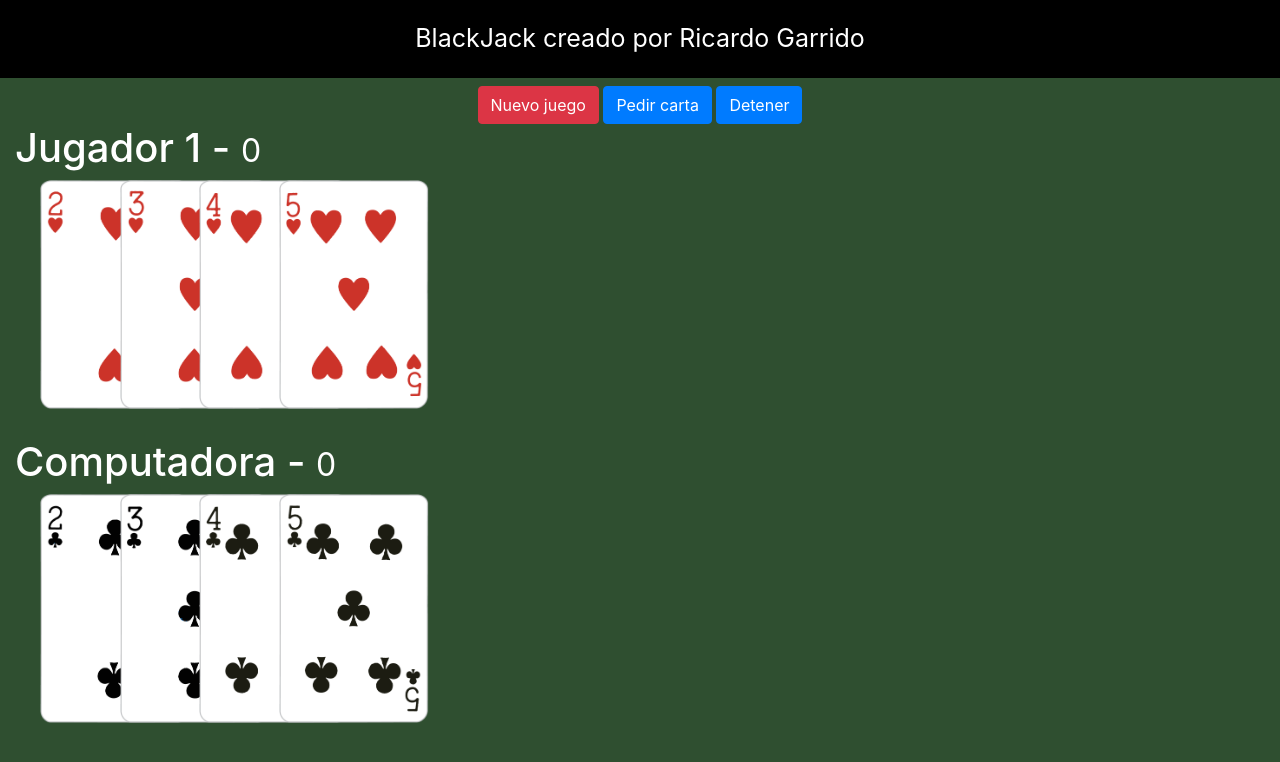
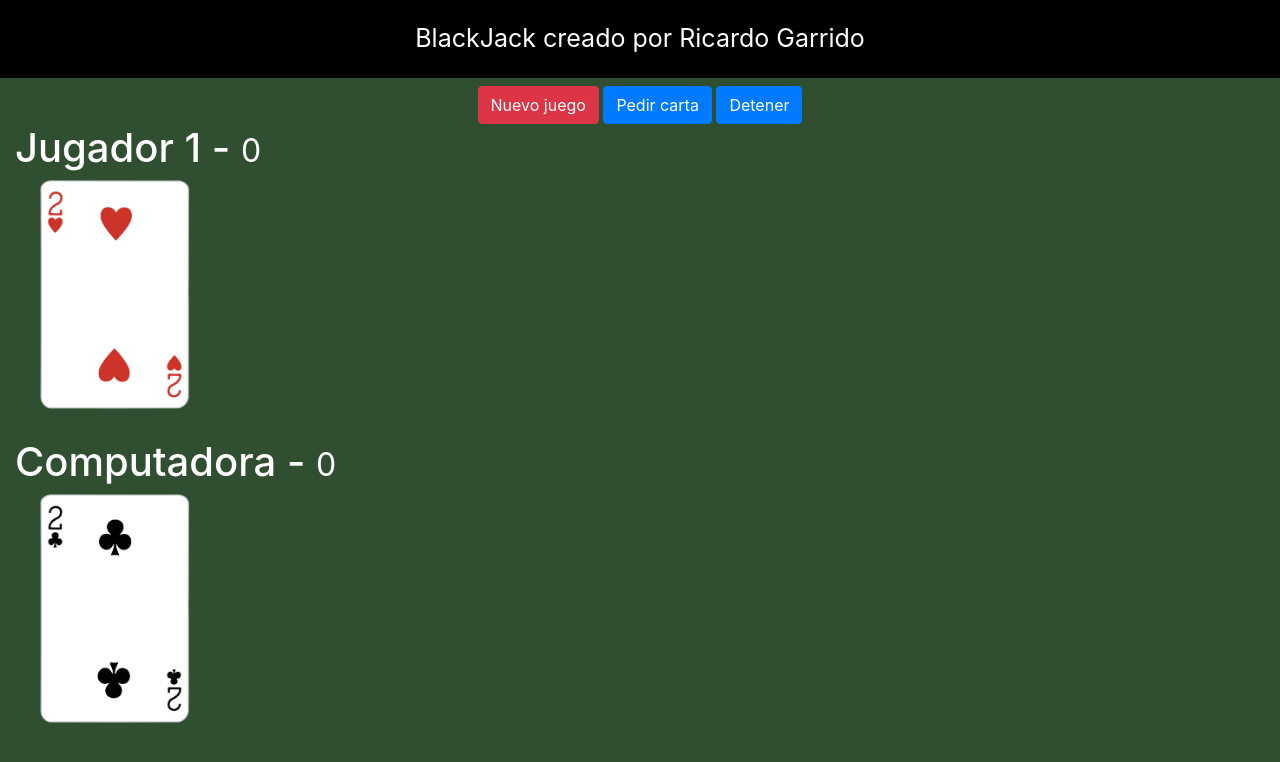
Before and after one commit to rych182/blackJack, a plain HTML site: page index.html in a window 1280 px wide. Drawn offline with nearby package versions, Linux system fonts and the light colour scheme.

```diff
--- a/index.html
+++ b/index.html
@@ -14,7 +14,7 @@
         BlackJack creado por Ricardo Garrido
     </header>
     <div class="row mt-2">
-        <div class="col text-center">
+        <div class="col text-center" id="divBotones">
             <button class="btn btn-danger">Nuevo juego</button>
             <button class="btn btn-primary">Pedir carta</button>
             <button class="btn btn-primary">Detener</button>
@@ -28,12 +28,7 @@
                 <small>0</small>
             </h1>
             <div id="jugador-cartas">
-
                 <img class="carta" src="assets/cartas/2H.png" alt="">
-                <img class="carta" src="assets/cartas/3H.png" alt="">
-                <img class="carta" src="assets/cartas/4H.png" alt="">
-                <img class="carta" src="assets/cartas/5H.png" alt="">
-
             </div>
 
         </div>
@@ -47,10 +42,6 @@
             <div id="computadora-cartas">
 
                 <img class="carta" src="assets/cartas/2C.png" alt="">
-                <img class="carta" src="assets/cartas/3C.png" alt="">
-                <img class="carta" src="assets/cartas/4C.png" alt="">
-                <img class="carta" src="assets/cartas/5C.png" alt="">
-
             </div>
 
         </div>
```
